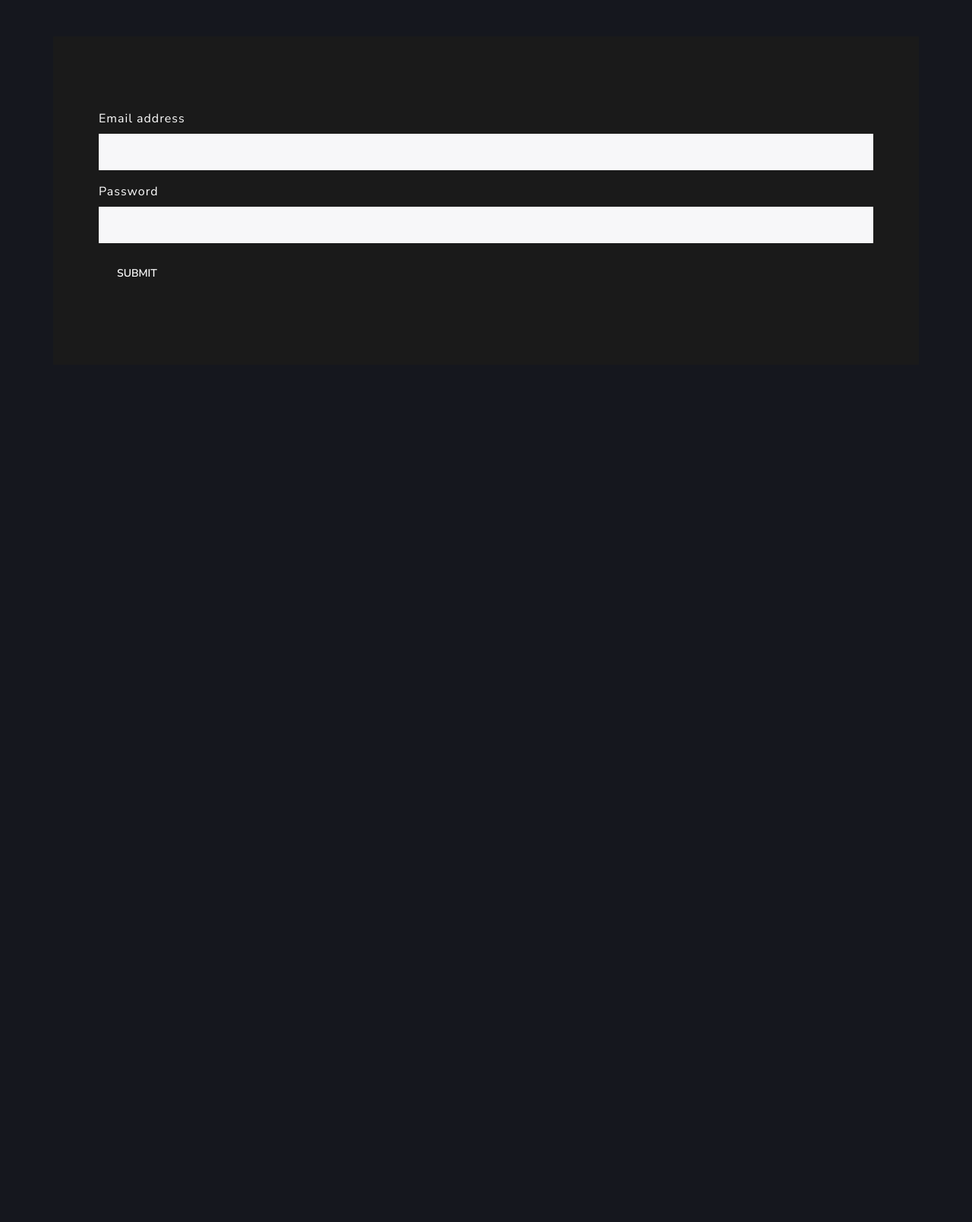
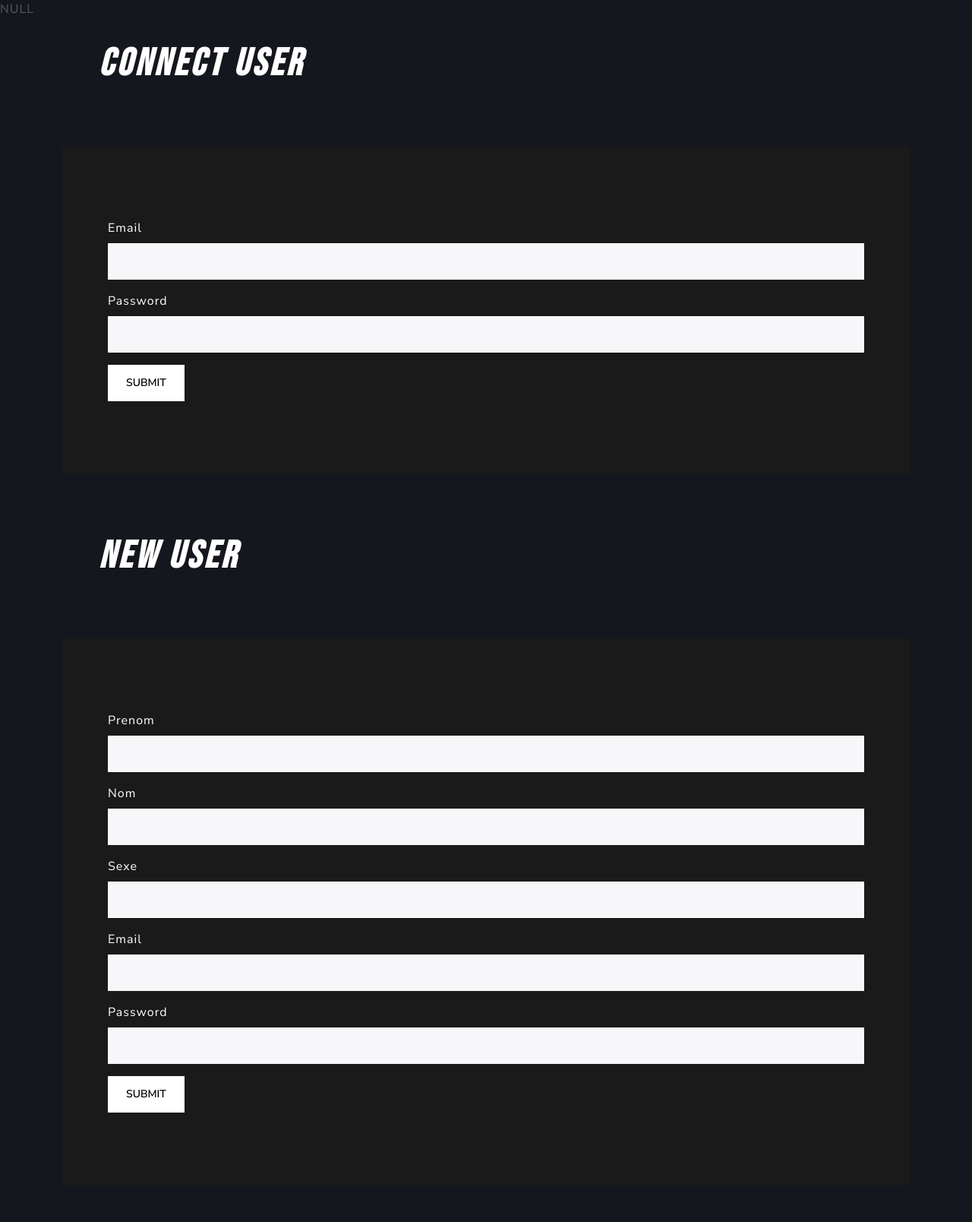
Before and after one commit to TerevaM/evaluation, a PHP site: page /login in a window 1280 px wide. Shown: the part 100-1708 px from the top of the page at 76% size. Before the commit the page ends 465 px from the top, so only its background shows below. Run offline with PHP 8.4, Linux system fonts and the light colour scheme; data that the repository does not hold is empty; some libraries are stand-ins or nearby versions.

Commit message:
inscription user

```diff
--- a/01_controler/GameControler.php
+++ b/01_controler/GameControler.php
@@ -22,12 +22,9 @@ class GameControler {
         $users = $this->userManager->getUsers();
         require_once "03_view/login_view.php";
     }
-    public function connectUser(){
-                $users = $this->userManager->getUsers();
-                var_dump($users);
-                echo "<br> STOP <br>";
-                var_dump($_POST);
-    }
+    // public function newUser() {
+
+    // }
 
     // ------------------ HEROES ---------------------- //
     public function displayHeroes() {
@@ -80,4 +77,10 @@ class GameControler {
         $this->mapManager->deleteMapDB($id);
         header("Location: ". URL ."maps");
     }
+    // ------------------ USERS ---------------------- //
+    public function newUserValidation() {
+        $this->userManager->newUserDB($_POST['firstname'], $_POST['lastname'], $_POST['sexe'], $_POST['email'], $_POST['password']);
+        header('Location:'. URL .'accueil');
     }
+
+}
--- a/02_modele/User.php
+++ b/02_modele/User.php
@@ -6,14 +6,16 @@ class User {
     private $firstname;
     private $lastname;
     private $age;
-    private $date_of_birth;
+    private $email;
+    private $password;
 
-    public function __construct($id, $firstname, $lastname, $age, $date_of_birth) {
+    public function __construct($id, $firstname, $lastname, $age, $email, $password) {
         $this->id = $id;
         $this->firtname = $firstname;
         $this->lastname = $lastname;
         $this->age = $age;
-        $this->date_of_birth = $date_of_birth;
+        $this->email = $email;
+        $this->password = $password;
     }
 
     /**
@@ -96,22 +98,43 @@ class User {
         return $this;
     }
 
+
     /**
-     * Get the value of date_of_birth
+     * Get the value of password
      */
-    public function getDate_of_birth()
+    public function getPassword()
     {
-        return $this->date_of_birth;
+        return $this->password;
     }
 
     /**
-     * Set the value of date_of_birth
+     * Set the value of password
      *
      * @return  self
      */
-    public function setDate_of_birth($date_of_birth)
+    public function setPassword($password)
     {
-        $this->date_of_birth = $date_of_birth;
+        $this->password = $password;
+
+        return $this;
+    }
+
+    /**
+     * Get the value of email
+     */
+    public function getEmail()
+    {
+        return $this->email;
+    }
+
+    /**
+     * Set the value of email
+     *
+     * @return  self
+     */
+    public function setEmail($email)
+    {
+        $this->email = $email;
 
         return $this;
     }
--- a/02_modele/UserManager.php
+++ b/02_modele/UserManager.php
@@ -22,7 +22,26 @@ class UserManager extends Manager{
         $req->closeCursor();
 
         foreach($myUsers as $value) {
-            $user = new User($value['id'], $value['firstname'], $value['lastname'], $value['age'], $value['date_of_birth']);
+            $user = new User($value['id'], $value['firstname'], $value['lastname'],$value['rang'], $value['email'], $value['password']);
+            $this->addUser($user);
+        }
+    }
+
+    public function newUserDB($firstname, $lastname, $sexe, $email, $password){
+        $req ="INSERT INTO users (firstname, lastname, sexe,rang, email, password)
+        VALUES (:firstname, :lastname, :sexe, 'visiteur', :email, :password)";
+        $statement = $this->getBdd()->prepare($req);
+        $statement->bindValue(":firstname", $firstname, PDO::PARAM_STR);
+        $statement->bindValue(":lastname", $lastname, PDO::PARAM_STR);
+        $statement->bindValue(":sexe", $sexe, PDO::PARAM_STR);
+        $statement->bindValue(":email", $email, PDO::PARAM_STR);
+        $statement->bindValue(":password", $password, PDO::PARAM_STR);
+
+        $result = $statement->execute();
+        $statement->closeCursor();
+
+        if($result) {
+            $user = new User($this->getBdd()->lastInsertId(),$firstname, $lastname, $sexe, $email, $password);
             $this->addUser($user);
         }
     }
--- a/03_view/edit_hero_view.php
+++ b/03_view/edit_hero_view.php
@@ -33,7 +33,7 @@
     <input name="passif" type="text" class="form-control" value="<?= $hero->getPassif() ?>">
   </div>
   <input type="hidden" name="id_hero" value="<?= $hero->getId() ?>">
-  <button type="submit" class="btn btn-primary">Submit</button>
+  <button type="submit" class="btn btn-secondary">Submit</button>
 </form>
 </div>
 </div>
--- a/03_view/edit_map_view.php
+++ b/03_view/edit_map_view.php
@@ -12,7 +12,7 @@
         <input name="type" type="text" class="form-control" value="<?= $map->getType()?>">
     </div>
       <input type="hidden" name="id_map" value="<?= $map->getId() ?>">
-    <button type="submit" class="btn btn-primary">Submit</button>
+    <button type="submit" class="btn btn-secondary">Submit</button>
 </form>
 </div>
 <?php
--- a/03_view/login_view.php
+++ b/03_view/login_view.php
@@ -1,20 +1,56 @@
 <?php ob_start();
+
+var_dump($users);
 ?>
-<div class="container my-5 py-5 bg-primary">
-<form method="POST" action="<?= URL ?>login/connect" class="container p-5">
-  <div class="mb-3">
-    <label for="exampleInputEmail1" class="form-label text-white">Email address</label>
-    <input type="email" class="form-control" id="exampleInputEmail1" aria-describedby="emailHelp">
+<div class="container">
+  <div class="row d-flex flex-row">
+    <div class="col-sm-12">
+      <h1 class="px-5 text-white">Connect User</h1>
+      <div class="container my-5 py-5 bg-primary">
+        <form method="POST" action="<?= URL ?>login/connectvalid" class="container p-5">
+        <div class="mb-3">
+        <label for="email" class="form-label text-white">Email</label>
+        <input name="email" type="text" class="form-control">
+        </div>
+        <div class="mb-3">
+        <label for="password" class="form-label text-white">Password</label>
+        <input name="password" type="password" class="form-control">
+        </div>
+      <button type="submit" class="btn btn-secondary">Submit</button>
+      </form>
+    </div>
   </div>
-  <div class="mb-3">
-    <label for="exampleInputPassword1" class="form-label text-white">Password</label>
-    <input type="password" class="form-control" id="exampleInputPassword1">
+  <div class="col-sm-12">
+    <h1 class="px-5 text-white">New User</h1>
+    <div class="container my-5 py-5 bg-primary">
+      <form method="POST" action="<?= URL ?>login/inscvalid" class="container p-5">
+        <div class="mb-3">
+        <label for="firstname" class="form-label text-white">Prenom</label>
+        <input name="firstname" type="text" class="form-control">
+        </div>
+        <div class="mb-3">
+        <label for="lastname" class="form-label text-white">Nom</label>
+        <input name="lastname" type="text" class="form-control">
+        </div>
+        <div class="mb-3">
+        <label for="sexe" class="form-label text-white">Sexe</label>
+        <input name="sexe" type="text" class="form-control">
+        </div>
+        <div class="mb-3">
+        <label for="email" class="form-label text-white">Email</label>
+        <input name="email" type="text" class="form-control">
+        </div>
+        <div class="mb-3">
+        <label for="password" class="form-label text-white">Password</label>
+        <input name="password" type="text" class="form-control">
+        </div>
+      <button type="submit" class="btn btn-secondary">Submit</button>
+      </form>
+      </div>
+    </div>
   </div>
-  <button type="submit" class="btn btn-primary">Submit</button>
-</form>
 </div>
 <?php
 $content = ob_get_clean();
 require_once "base_html.php";
-
 ?>
--- a/03_view/new_hero_view.php
+++ b/03_view/new_hero_view.php
@@ -35,7 +35,7 @@
     <label for="passif" class="form-label text-white">passif</label>
     <input name="passif" type="text" class="form-control">
   </div>
-  <button type="submit" class="btn btn-primary">Submit</button>
+  <button type="submit" class="btn btn-secondary">Submit</button>
 </form>
 </div>
 <?php
--- a/03_view/new_map_view.php
+++ b/03_view/new_map_view.php
@@ -11,7 +11,7 @@
         <label for="type" class="form-label text-white">Type</label>
         <input name="type" type="text" class="form-control">
     </div>
-    <button type="submit" class="btn btn-primary">Submit</button>
+    <button type="submit" class="btn btn-secondary">Submit</button>
 </form>
 </div>
 <?php
--- a/index.php
+++ b/index.php
@@ -56,9 +56,12 @@ if (empty($_GET['page'])) {
             if(empty($url[1])){
                   $gameControler->displayUsers();
             }
-            else if($url[1] === "connect") {
-               var_dump($_POST);
+            else if($url[1] === "inscvalid") {
+               $gameControler->newUserValidation();
             }
+            // else if($url[1] === "connectvalid") {
+            //    $gameControler->connectUser();
+            // }
             ;
         break;
         case 'admin' : require_once "03_view/admin_view.php";
```
Lines whose indentation alone changed are shown as unchanged.
